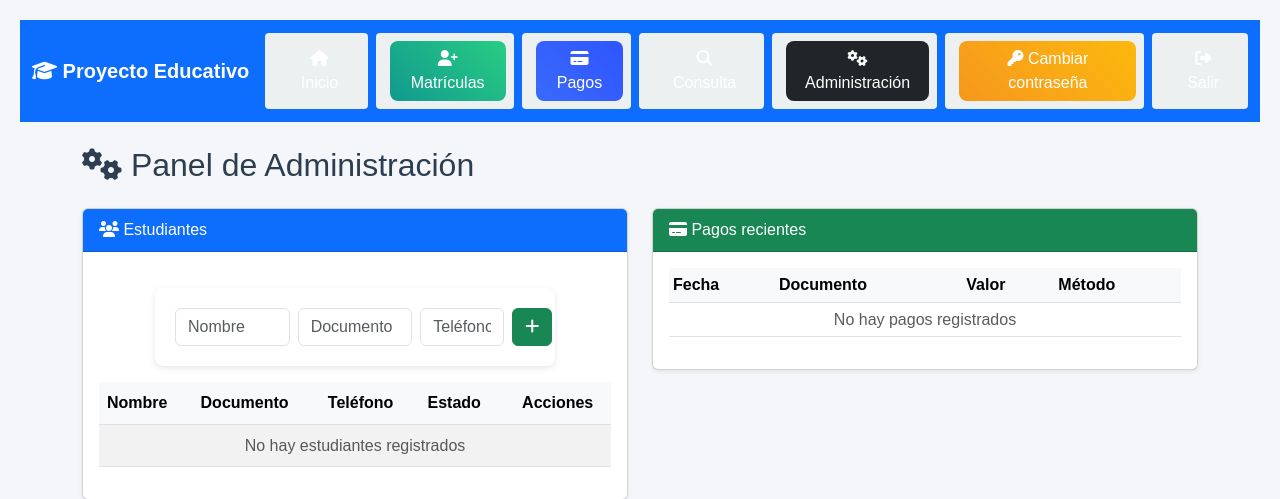
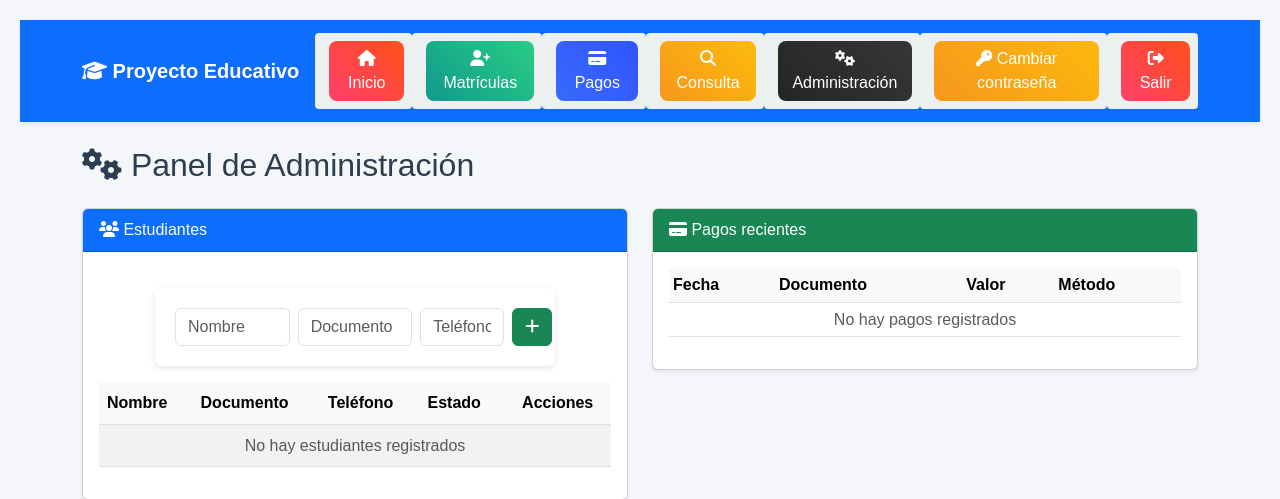
Before and after one commit to Jorge-JLOO/ProyectoInvisible, a Flask app: page /admin in a window 1280 px wide. Shown: the top 499 px of the page. Run offline with Flask 2, Linux system fonts and the light colour scheme; the visitor is signed in with stand-in values (Sample User, id 1); data that the repository does not hold is empty.

Commit message:
actualizando base.html

```diff
--- a/templates/base.html
+++ b/templates/base.html
@@ -18,21 +18,19 @@
 <body class="d-flex flex-column min-vh-100">
 
     <!-- Navbar -->
-    <nav class="navbar navbar-expand-lg navbar-dark bg-primary">
-  <div class="container-fluid">
-    <a class="navbar-brand" href="{{ url_for('index') }}">
-      <i class="fa fa-graduation-cap"></i> Proyecto Educativo
+    <nav class="navbar navbar-expand-lg navbar-dark bg-primary shadow-sm">
+        <div class="container">
+            <a class="navbar-brand fw-bold" href="{{ url_for('index') }}">
+                <i class="fa-solid fa-graduation-cap"></i> Proyecto Educativo
             </a>
-    <!-- Botón hamburguesa -->
             <button class="navbar-toggler" type="button" data-bs-toggle="collapse" data-bs-target="#navbarNav">
                 <span class="navbar-toggler-icon"></span>
             </button>
 
-    <!-- Menú colapsable -->
-    <div class="collapse navbar-collapse justify-content-center" id="navbarNav">
-      <ul class="navbar-nav text-center gap-2">
+            <div class="collapse navbar-collapse" id="navbarNav">
+                <ul class="navbar-nav ms-auto">
                     <li class="nav-item">
-          <a class="btn btn-grad-red btn-nav" href="{{ url_for('index') }}">
+                        <a class="btn btn-grad btn-nav" href="{{ url_for('index') }}">
                             <i class="fa fa-home"></i> Inicio
                         </a>
                     </li>
@@ -47,14 +45,14 @@
                         </a>
                     </li>
                     <li class="nav-item">
-          <a class="btn btn-grad-yellow btn-nav" href="{{ url_for('consulta') }}">
+                        <a class="btn btn-grad-orange btn-nav" href="{{ url_for('consulta') }}">
                             <i class="fa fa-search"></i> Consulta
                         </a>
                     </li>
 
                     {% if current_user.is_authenticated %}
                         <li class="nav-item">
-            <a class="btn btn-dark btn-nav" href="{{ url_for('admin') }}">
+                            <a class="btn btn-grad-dark btn-nav" href="{{ url_for('admin') }}">
                                 <i class="fa fa-cogs"></i> Administración
                             </a>
                         </li>
@@ -64,7 +62,7 @@
                             </a>
                         </li>
                         <li class="nav-item">
-            <a class="btn btn-grad-pink btn-nav" href="{{ url_for('logout') }}">
+                            <a class="btn btn-grad btn-nav" href="{{ url_for('logout') }}">
                                 <i class="fa fa-sign-out-alt"></i> Salir
                             </a>
                         </li>
```
Lines whose indentation alone changed are shown as unchanged.
